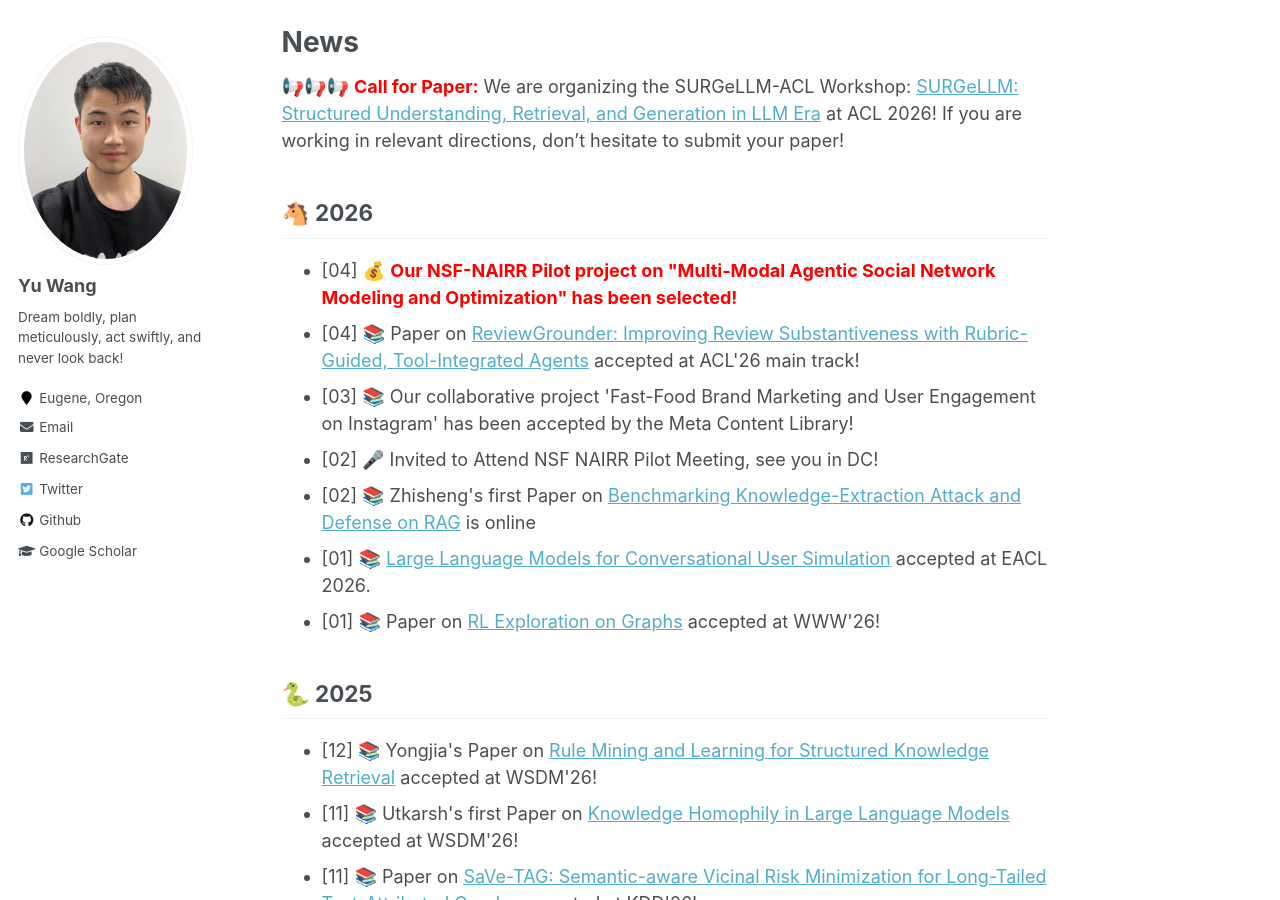
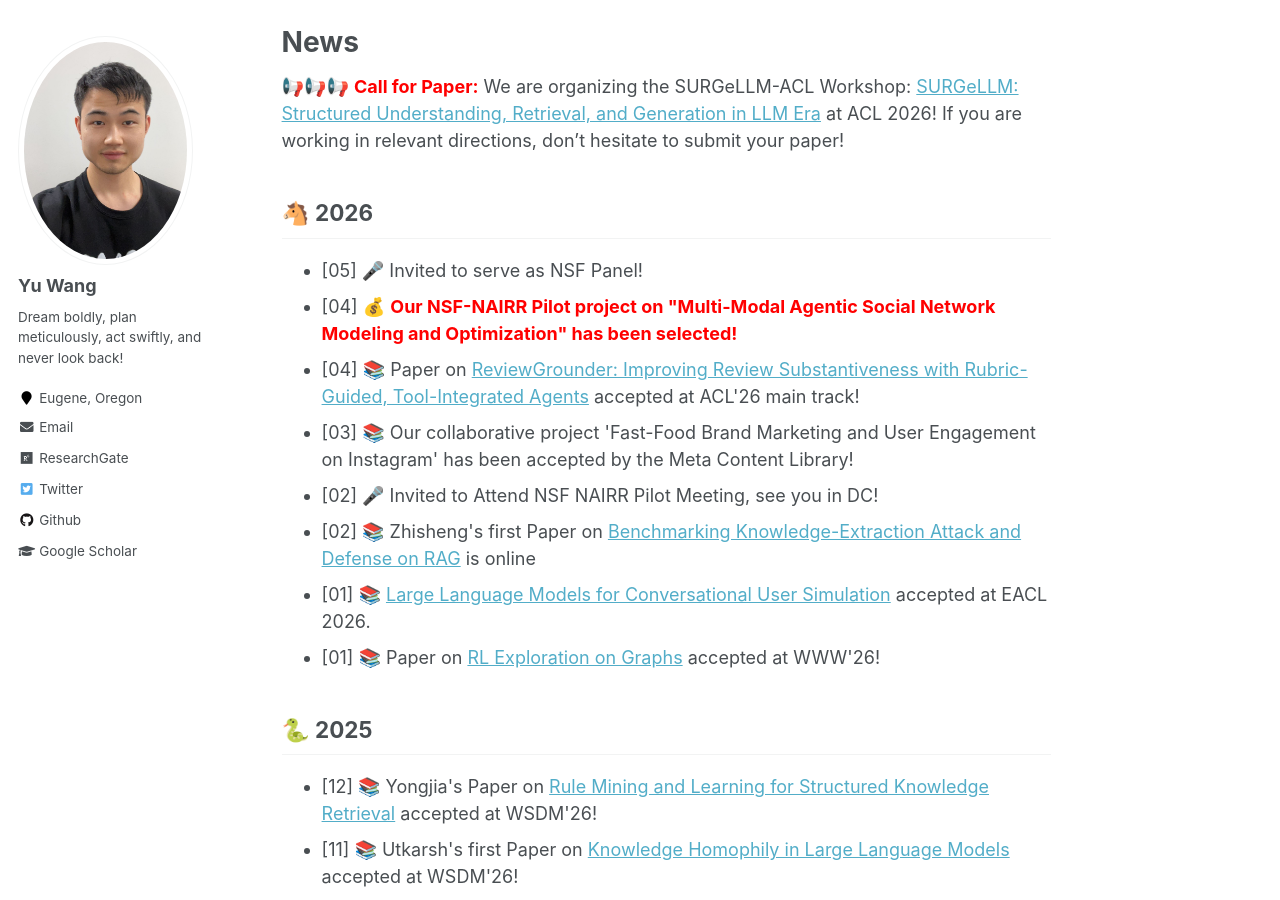
Before and after one commit to yuwang0103/yuwang0103.github.io, a Jekyll site: the page built from _pages/about.md, in a window 1280 px wide and 900 px high, scrolled down 1009 px. Built offline with Jekyll 4.4.1, drawn with Linux system fonts in a browser that asks for light colours.

Commit message:
Update news: NSF panel invitation

```diff
--- a/_pages/about.md
+++ b/_pages/about.md
@@ -36,6 +36,7 @@ News
 🐴 2026
 -----
 <ul>
+<li>[05] 🎤 Invited to serve as NSF Panel!</li>
 <li>[04] 💰 <span style="color:red"><b>Our NSF-NAIRR Pilot project on "Multi-Modal Agentic Social Network Modeling and Optimization" has been selected!</b></span></li>
 <li>[04] 📚 Paper on <a href=''>ReviewGrounder: Improving Review Substantiveness with Rubric-Guided, Tool-Integrated Agents</a> accepted at ACL'26 main track!</li>
 <li>[03] 📚 Our collaborative project 'Fast-Food Brand Marketing and User Engagement on Instagram' has been accepted by the Meta Content Library!</li>
```
Also changed, not shown: 1 other file.
